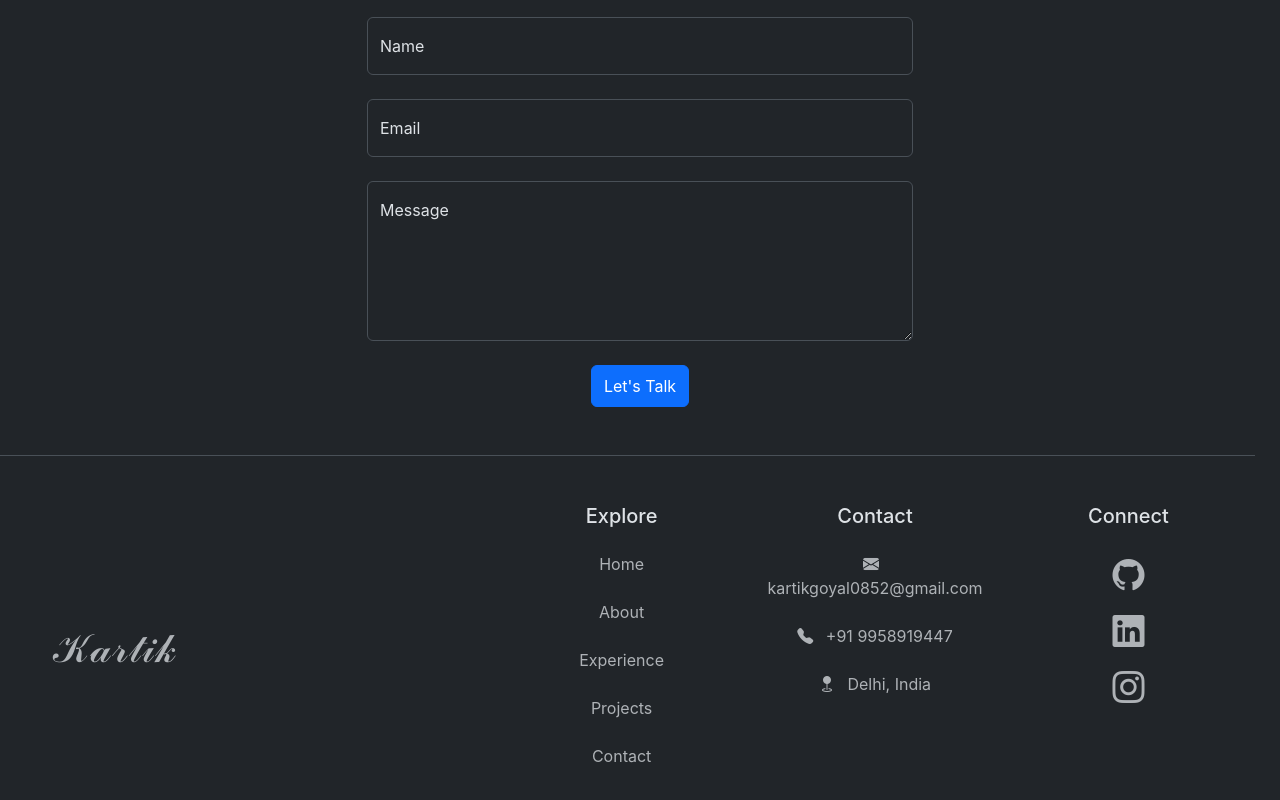
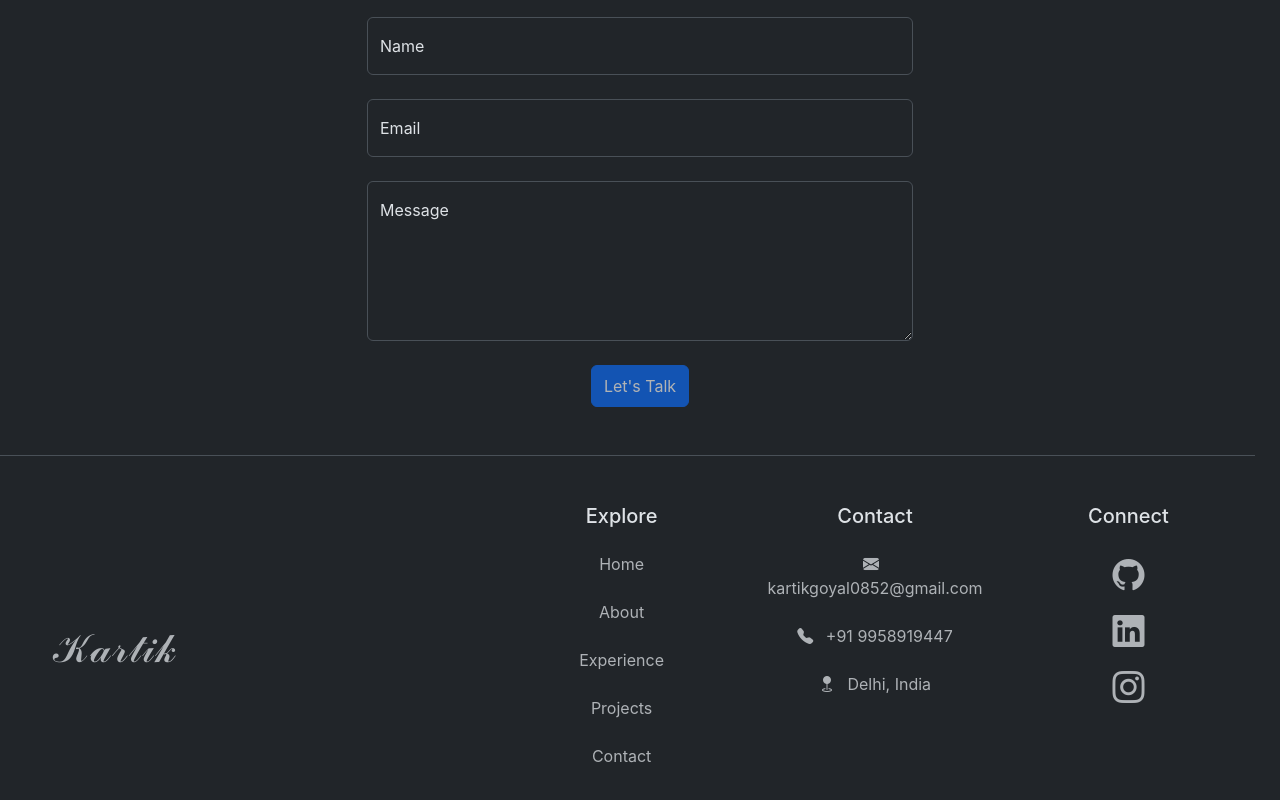
Before and after one commit to kartikG-86/Portfoliio, a React (Create React App) app in the folder portfolio/: page / in a window 1280 px wide. Shown: the part 2766-3566 px from the top of the page. Built offline with nearby package versions, Linux system fonts and the light colour scheme.

Commit message:
new changes in contact

```diff
--- a/portfolio/src/components/Contact.js
+++ b/portfolio/src/components/Contact.js
@@ -67,6 +67,10 @@ const Contact = () => {
     }
   }, [msg]);
 
+  // Check if form fields are empty
+  const isFormEmpty =
+    formData.name === "" || formData.email === "" || formData.message === "";
+
   return (
     <section id="contact" className="mt-5 mb-5">
       <div className="container">
@@ -124,7 +128,11 @@ const Contact = () => {
                 Message
               </label>
             </div>
-            <button className="btn btn-primary py-2" type="submit">
+            <button
+              className="btn btn-primary py-2"
+              type="submit"
+              disabled={isFormEmpty || loading} // Disable button if form is empty or loading
+            >
               {loading ? (
                 <span
                   className="spinner-border spinner-border-sm me-2"
```
